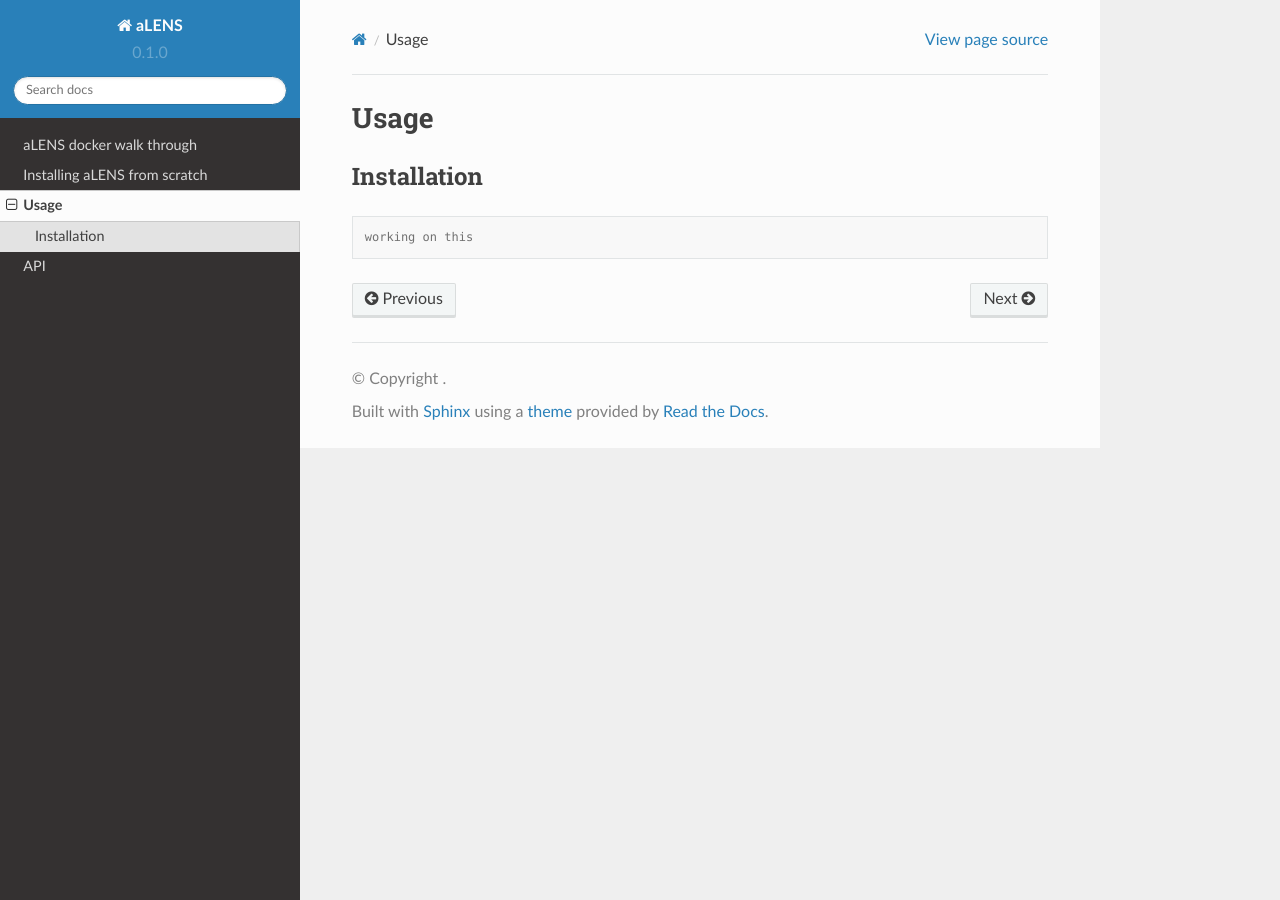
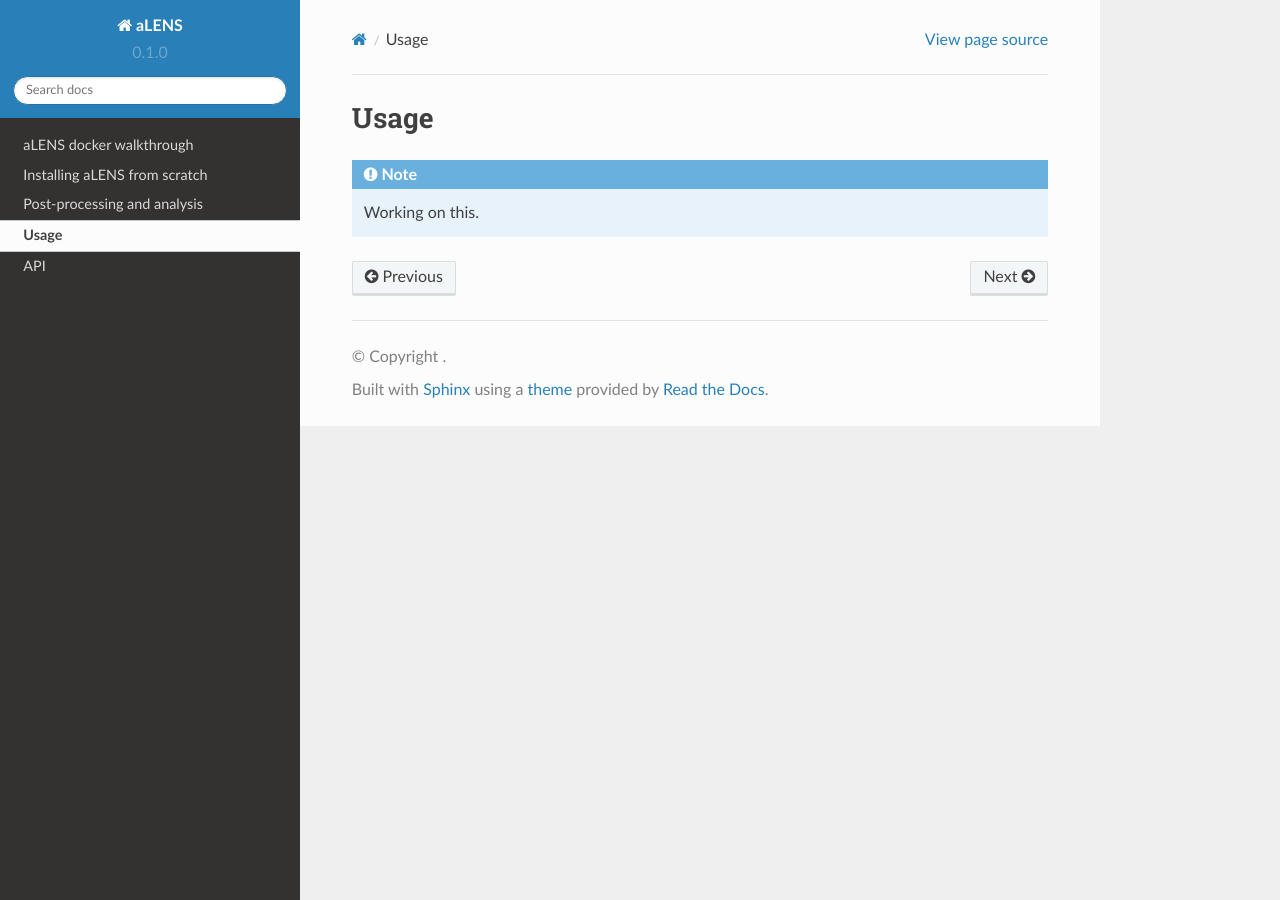
Before and after one commit to flatironinstitute/aLENS, a Sphinx documentation site: the page built from docs/source/usage.rst, in a window 1280 px wide. Built offline with Sphinx 7.4.7 and the Read the Docs theme 2.0.0, drawn with Linux system fonts in a browser that asks for light colours.

Commit message:
Added analysis section

```diff
--- a/docs/source/docker.md
+++ b/docs/source/docker.md
@@ -1,4 +1,4 @@
-# aLENS docker walk through
+# aLENS docker walkthrough
 This a *gentle* introduction to running aLENS on a local computer using docker.
 
 ## Pre-software installation
--- a/docs/source/index.rst
+++ b/docs/source/index.rst
@@ -13,5 +13,6 @@
 
    docker
    installation
+   analysis
    usage
    api
--- a/docs/source/usage.rst
+++ b/docs/source/usage.rst
@@ -1,12 +1,6 @@
 Usage
 =====
 
-.. _installation:
+.. note::
 
-Installation
-------------
-
-
-.. code-block:: console
-
-   working on this
+   Working on this.
```
Also changed, not shown: docs/source/analysis.rst (added, +31 -0 lines).
